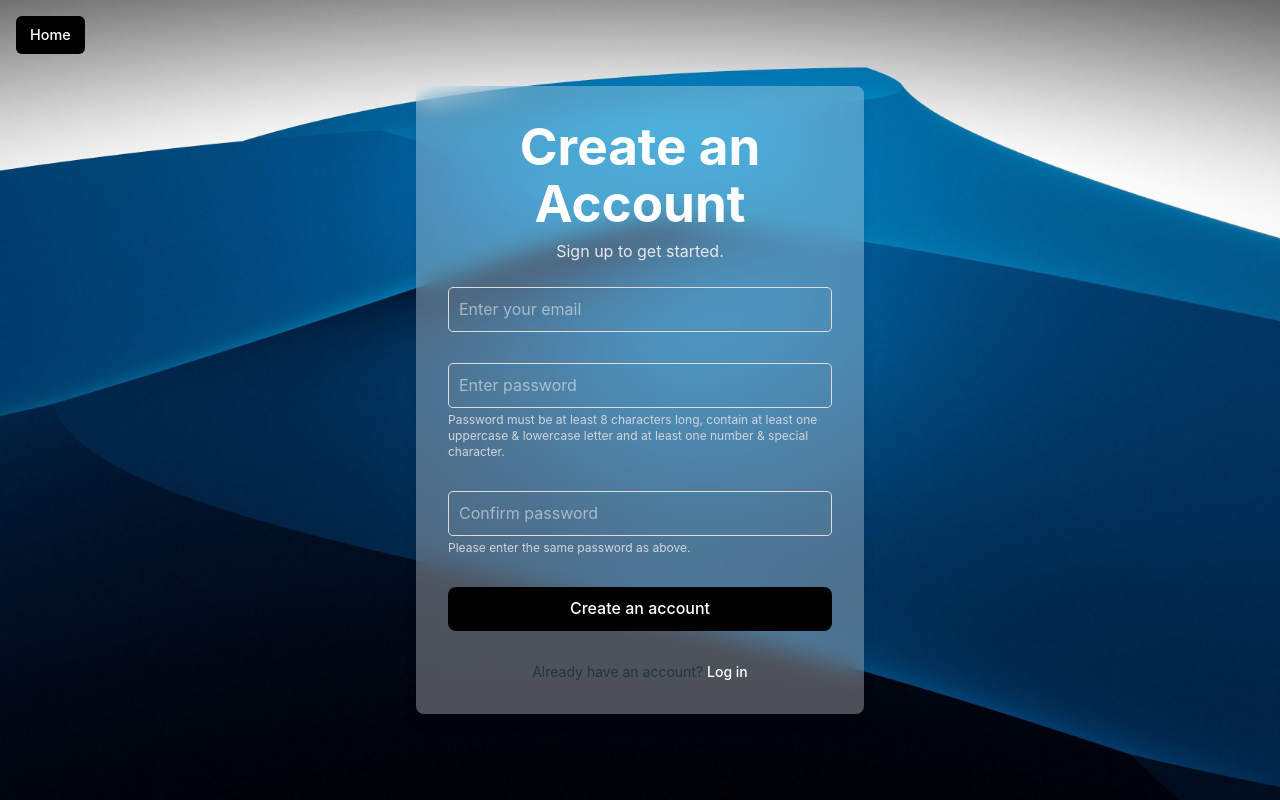
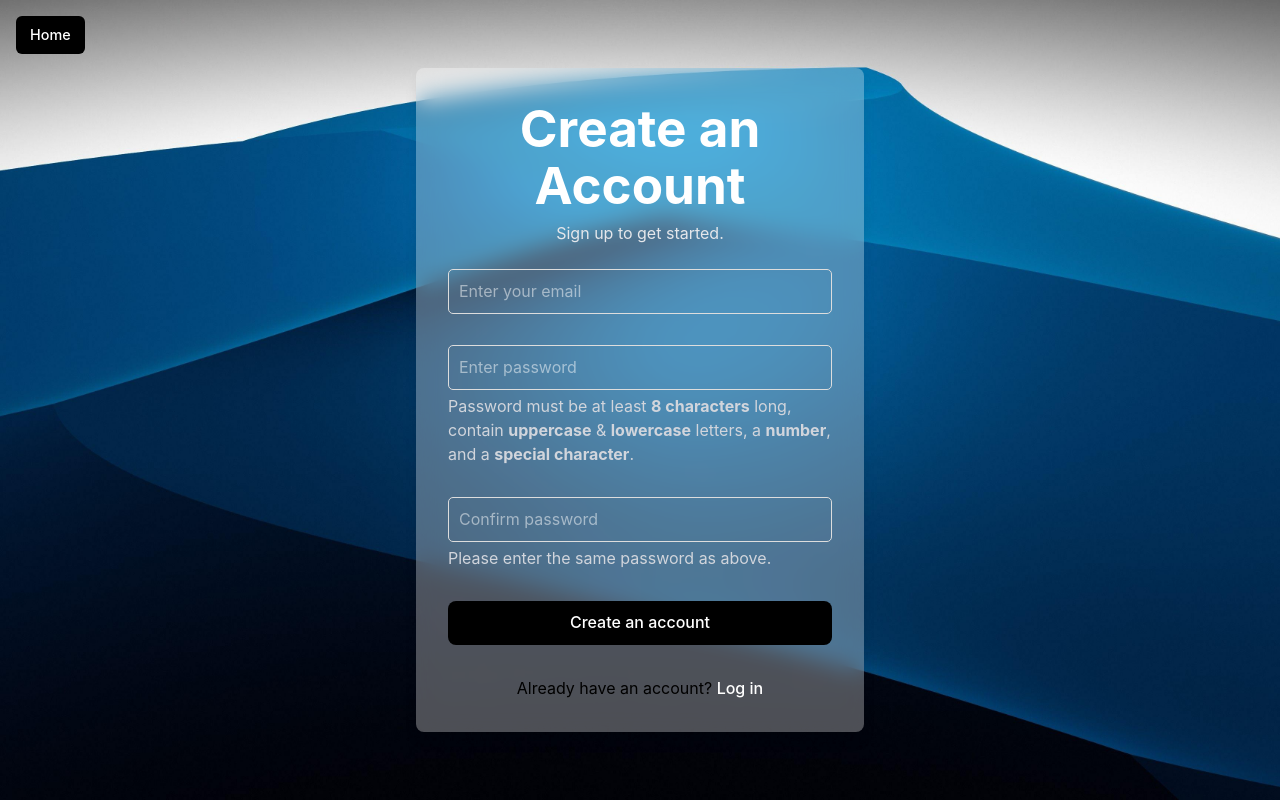
Before and after one commit to AAleksandros/Simple-Web-App, a Vue app in the folder frontend/: page /register in a window 1280 px wide. Built offline with nearby package versions, Linux system fonts and the light colour scheme.

Commit message:
Minor visual changes

```diff
--- a/frontend/src/style.css
+++ b/frontend/src/style.css
@@ -95,3 +95,12 @@ input:focus {
   border-color: #ffffff;
   box-shadow: 0 0 0 2px #ffffff;
 }
+
+/* Removes the default focus outline on pressed buttons on mobile devices */
+@media (hover: none) and (pointer: coarse) {
+  button:focus,
+  button:focus-visible {
+    outline: none !important;
+    box-shadow: none !important;
+  }
+}
--- a/frontend/src/views/LoginView.vue
+++ b/frontend/src/views/LoginView.vue
@@ -81,7 +81,7 @@ const goToForgotPassword = () => {
           Sign in
         </button>
 
-        <p class="text-center text-sm text-black-100">
+        <p class="text-center text-s text-black">
           No account?
           <router-link to="/register" class="underline text-blue-400 hover:text-blue-600">
             Sign up
--- a/frontend/src/views/ProfileView.vue
+++ b/frontend/src/views/ProfileView.vue
@@ -227,13 +227,13 @@ onMounted(fetchProfile);
       <h1 class="text-center text-2xl font-bold text-white sm:text-3xl">User Profile</h1>
 
       <!-- Prompt for first-time users -->
-      <p v-if="isFirstTimeUser" class="text-center text-yellow-400 text-sm mt-2">
+      <p v-if="isFirstTimeUser" class="text-center text-yellow-400 text-s mt-2">
         Please complete your profile information before continuing.
       </p>
 
       <!-- Success and error messages -->
-      <p v-if="successMessage" class="text-center text-green-400 text-sm mt-2">{{ successMessage }}</p>
-      <p v-if="errorMessage" class="text-center text-red-400 text-sm mt-2">{{ errorMessage }}</p>
+      <p v-if="successMessage" class="text-center text-green-400 text-s mt-2">{{ successMessage }}</p>
+      <p v-if="errorMessage" class="text-center text-red-400 text-s mt-2">{{ errorMessage }}</p>
 
       <form @submit.prevent="saveProfile" class="mt-6 space-y-4">
         <!-- First Name -->
--- a/frontend/src/views/RegisterView.vue
+++ b/frontend/src/views/RegisterView.vue
@@ -79,8 +79,10 @@ const register = async () => {
             placeholder="Enter password"
             class="w-full rounded-lg border-gray-100 p-3 text-sm text-white"
           />
-          <p class="text-xs text-gray-300 mt-1">
-            Password must be at least 8 characters long, contain at least one uppercase & lowercase letter and at least one number & special character.
+          <p class="text-gray-300 text-s mt-1">
+            Password must be at least <strong>8 characters</strong> long,
+            contain <strong>uppercase</strong> & <strong>lowercase</strong> letters,
+            a <strong>number</strong>, and a <strong>special character</strong>.
           </p>
         </div>
 
@@ -93,7 +95,7 @@ const register = async () => {
             placeholder="Confirm password"
             class="w-full rounded-lg border-gray-300 p-3 text-sm text-white"
           />
-          <p class="text-xs text-gray-300 mt-1">
+          <p class="text-s text-gray-300 mt-1">
             Please enter the same password as above.
           </p>
         </div>
@@ -106,7 +108,7 @@ const register = async () => {
           {{ loading ? "Registering..." : "Create an account" }}
         </button>
 
-        <p class="text-center text-sm text-black-100">
+        <p class="text-center text-s text-black">
           Already have an account?
           <router-link to="/login" class="underline text-blue-400 hover:text-blue-600">
             Log in
```
